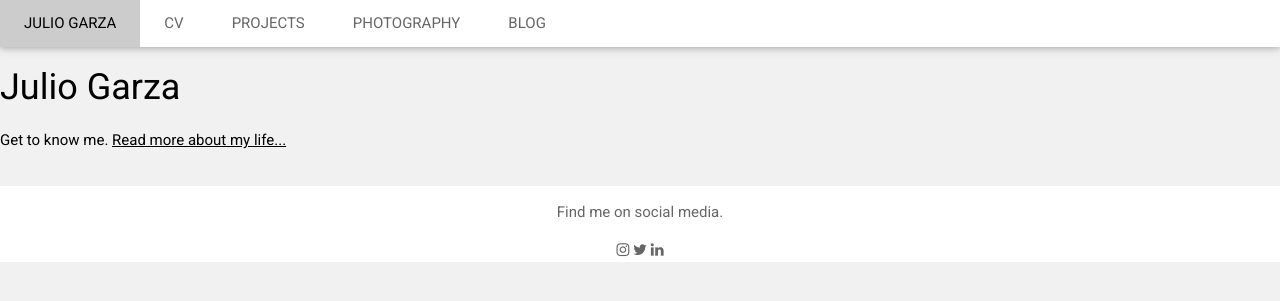
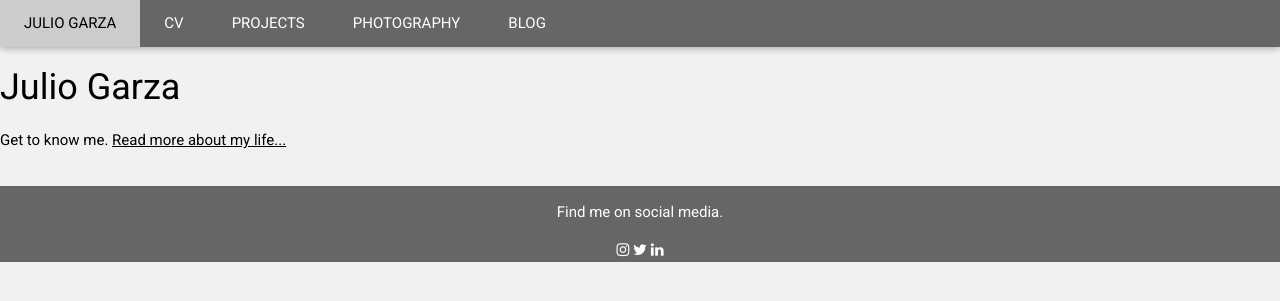
Before and after one commit to juliogarza/juliogarza.github.io, a Jekyll site: the page built from index.html, in a window 1280 px wide. Shown: the top 301 px of the page. Built offline with Jekyll 4.4.1, drawn with Linux system fonts in a browser that asks for light colours.

Commit message:
Update default.html

```diff
--- a/_layouts/default.html
+++ b/_layouts/default.html
@@ -18,7 +18,7 @@ html,body,h1,h2,h3,h4,h5,h6 {font-family: "Roboto", sans-serif}
 	<nav>
 <!-- Navbar -->
 <div class="w3-top">
-  <div class="w3-bar w3-card" style="color:#666666; background-color:#FFFFFF;">
+  <div class="w3-bar w3-card" style="color:#FFFFFF; background-color:#666666;">
     <a class="w3-bar-item w3-button w3-padding-large w3-hide-medium w3-hide-large w3-right" href="javascript:void(0)" onclick="myFunction()" title="Toggle Navigation Menu"><i class="fa fa-bars"></i></a>
     <a href="/" class="w3-bar-item w3-button w3-padding-large">JULIO GARZA</a>
     <a href="/CV" class="w3-bar-item w3-button w3-padding-large w3-hide-small">CV</a>
@@ -51,7 +51,7 @@ html,body,h1,h2,h3,h4,h5,h6 {font-family: "Roboto", sans-serif}
  		           {{ content }}
 		</div><!-- /.container -->
 
-<footer class="w3-container w3-center w3-margin-top" style="color:#666666; background-color:#FFFFFF; position:absolute; bottom: 0px; left: 0px; right: 0px; margin-bottom: 0px;">
+<footer class="w3-container w3-center w3-margin-top" style="color:#FFFFFF; background-color:#666666; position:absolute; bottom: 0px; left: 0px; right: 0px; margin-bottom: 0px;">
   <p>Find me on social media.</p>
   <a href="https://www.instagram.com/julio16/?hl=en" target="_blank"><i class="fa fa-instagram w3-hover-opacity"></i></a>
   <a href="https://twitter.com/ElJulioGarza" target="_blank"><i class="fa fa-twitter w3-hover-opacity"></i></a>
```
